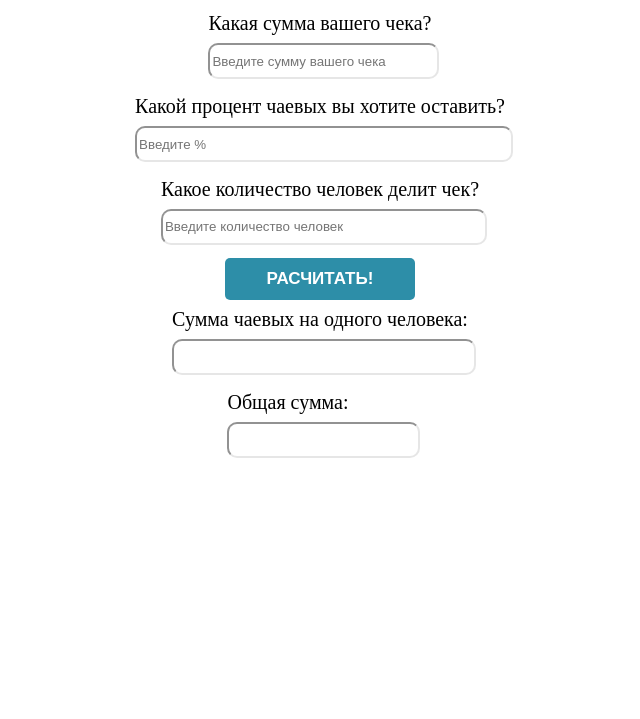
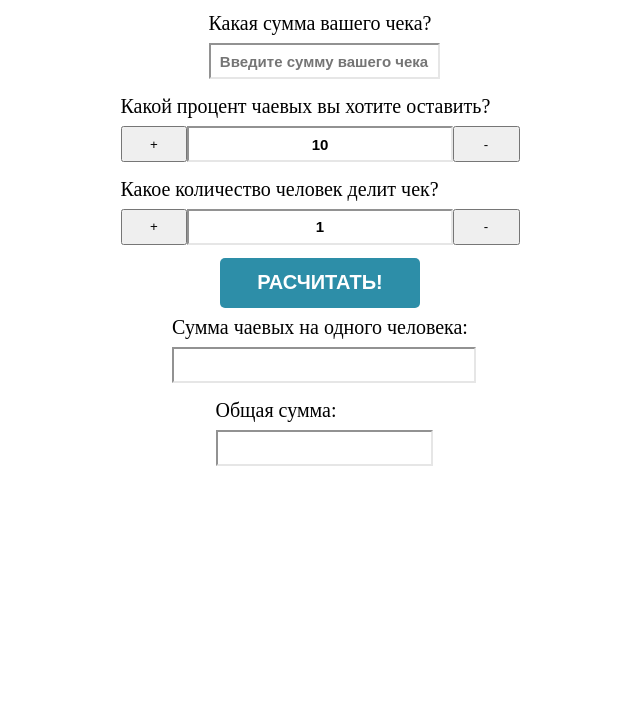
Before and after one commit to loyssya/my-website1, a plain HTML site: page tip_calc.html in a window 1280 px wide. Shown: the part 81-800 px from the top of the page, without its empty margins (320-960 px from the left). Drawn offline with nearby package versions, Linux system fonts and the light colour scheme.

Commit message:
калькулятор чаевых динамично с ползунками

```diff
--- a/script/tip_calc.js
+++ b/script/tip_calc.js
@@ -11,7 +11,7 @@ function tip_calcFunction() {
     total = total.toFixed(2);
     total = parseFloat(total, 10);
 
-        var bill = sum + numberP*total;
+    var bill = sum + numberP * total;
     $("#result_sum").val(bill);
     $("#result_tip").val(total);
 
@@ -23,6 +23,57 @@ function tip_calcFunction() {
     tip_calcFunction();
 
 });
+
+let buttonCountPlus = document.getElementById("buttonCountPlus");
+let buttonCountMinus = document.getElementById("buttonCountMinus");
+let count = document.getElementById("percent");
+let currentValue = count.value;
+
+
+buttonCountPlus.onclick = function() {
+    currentValue = count.value;
+    currentValue = parseInt(currentValue,10);
+    if (currentValue <= 99) {
+
+        count.value = currentValue + 1;
+
+    }
+};
+
+buttonCountMinus.onclick = function() {
+    currentValue = count.value;
+    currentValue = parseInt(currentValue,10);
+   if (currentValue >= 2) {
+
+    count.value = currentValue - 1;
+
+    }
+}
+let buttonCountPlusCheck = document.getElementById("buttonCountPlusCheck");
+let buttonCountMinusCheck = document.getElementById("buttonCountMinusCheck");
+let countCheck = document.getElementById("numberP");
+let currentValueCheck = countCheck.value;
+
+buttonCountPlusCheck.onclick = function() {
+    currentValueCheck = countCheck.value;
+    currentValueCheck = parseInt(currentValueCheck,10);
+    if (currentValueCheck <= 99) {
+
+        countCheck.value = currentValueCheck + 1;
+
+    }
+};
+
+buttonCountMinusCheck.onclick = function() {
+    currentValueCheck = countCheck.value;
+    currentValueCheck = parseInt(currentValueCheck,10);
+   if (currentValueCheck >= 2) {
+
+    countCheck.value = currentValueCheck - 1;
+
+    }
+}
+
 
 
 // function tip_calcFunction() {
--- a/style_css/style_tip_calc.css
+++ b/style_css/style_tip_calc.css
@@ -15,7 +15,9 @@ input[type="text"] {
     width: 100%;
     height: 30px;
     border-color: #E6E6E6;
-    border-radius: 10px;
+    font-size: 15px;
+    text-align: center;
+    font-weight: bold;
     outline: none;
 }
 span{
@@ -29,6 +31,9 @@ fieldset{
 
 
 }
+section{
+    display: flex;
+}
 
 #tip_calculate{
     text-transform: uppercase;
@@ -37,9 +42,9 @@ fieldset{
     margin: 3px auto;
     background: #2D8EA8;
     border-radius: 5px;
-    width: 190px;
-    height: 42px;
-    font-size: 17px;
+    width: 200px;
+    height: 50px;
+    font-size: 20px;
     color: white;
     border: none;
     outline: none;
@@ -50,7 +55,10 @@ fieldset{
     color: white;
 }
 
+.button{
+    width: 95px;
 
+}
 
 
 h1{
--- a/tip_calc.html
+++ b/tip_calc.html
@@ -6,42 +6,49 @@
     <meta charset="UTF-8">
     <title>TIP_CALC</title>
     <link rel="stylesheet" href="style_css/style_tip_calc.css">
-    <script
-    src="https://code.jquery.com/jquery-3.5.1.js"
-    integrity="sha256-QWo7LDvxbWT2tbbQ97B53yJnYU3WhH/C8ycbRAkjPDc="
-    crossorigin="anonymous"></script>
+    <script src="https://code.jquery.com/jquery-3.5.1.js"
+        integrity="sha256-QWo7LDvxbWT2tbbQ97B53yJnYU3WhH/C8ycbRAkjPDc=" crossorigin="anonymous"></script>
 </head>
-<body class="tip" >
+
+<body class="tip">
 
 
     <form class="tip_calc">
-    <h1>Калькулятор  чаевых</h1>
-    <fieldset >
+        <h1>Калькулятор чаевых</h1>
+        <fieldset>
 
             <span>Какая сумма вашего чека?</span>
-        <input type="text"  id="sum" name="sum" placeholder="Введите сумму вашего чека">
+            <input type="text" id="sum" name="sum" placeholder="Введите сумму вашего чека">
         </fieldset>
-    <fieldset >
+        <fieldset>
             <span>Какой процент чаевых вы хотите оставить?</span>
-        <input type="text" id="percent" name="percent" placeholder="Введите %">
+            <section>
+            <input type="button" id="buttonCountPlus" value="+" class="button">
+            <input class="percent" type="text" id="percent" name="percent" value="10">
+            <input type="button" id="buttonCountMinus" value="-" class="button">
+        </section>
         </fieldset>
         <fieldset>
             <span>Какое количество человек делит чек?</span>
-        <input type="text" id="numberP" name="numberP" placeholder="Введите количество человек">
+            <section>
+            <input type="button" id="buttonCountPlusCheck" value="+" class="button">
+            <input type="text" id="numberP" name="numberP" value="1">
+            <input type="button" id="buttonCountMinusCheck" value="-" class="button">
+            </section>
         </fieldset>
-    <!-- <input type="button" onclick="tip_calcFunction()" value="Расчитать!"> -->
-    <button type="button"  id="tip_calculate">Расчитать!</button>
+
+        <button type="button" id="tip_calculate">Расчитать!</button>
     </form>
 
 
     <form class="result_calc">
 
-    <fieldset >
+        <fieldset>
             <span>Сумма чаевых на одного человека:</span>
             <input id="result_tip" type="text" name="result_tip">
         </fieldset>
 
-<fieldset >
+        <fieldset>
             <span>Общая сумма:</span>
             <input id="result_sum" type="text" name="result_sum">
         </fieldset>
```
Lines whose indentation alone changed are shown as unchanged.
